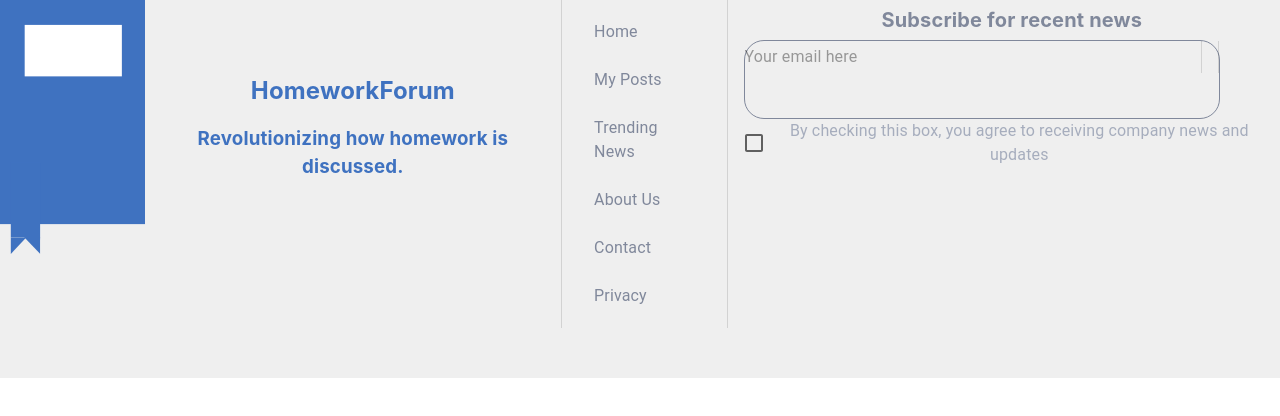
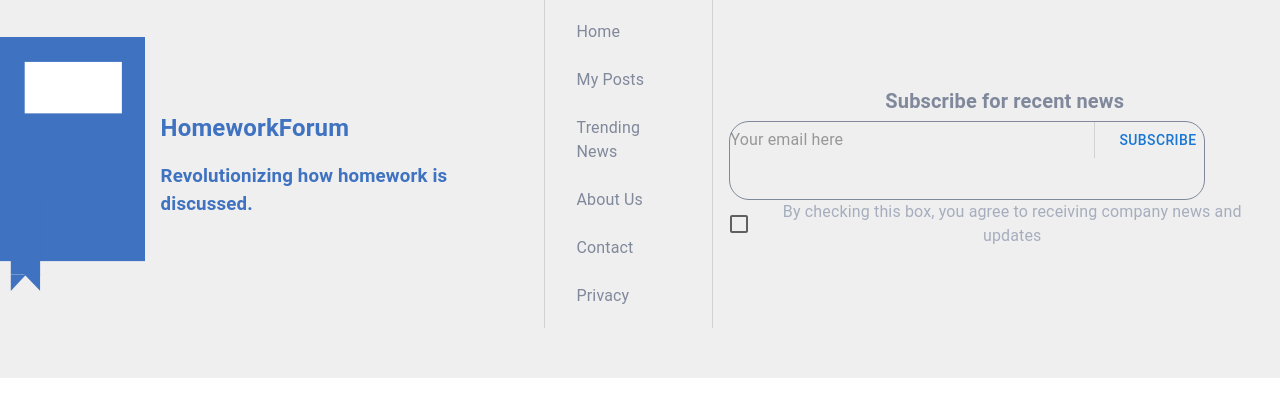
Before and after one commit to cornellh4i/newbie-hackathon, a React (Create React App) app in the folder frontend/: page / in a window 1280 px wide. Shown: the top 416 px of the page. Built offline with nearby package versions, Linux system fonts and the light colour scheme.

Commit message:
added the button

```diff
--- a/frontend/src/components/BottomNavigation.tsx
+++ b/frontend/src/components/BottomNavigation.tsx
@@ -14,6 +14,7 @@ import FormGroup from '@mui/material/FormGroup';
 import FormControlLabel from '@mui/material/FormControlLabel';
 import Checkbox from '@mui/material/Checkbox';
 import InputBase from '@mui/material/InputBase';
+import Button from '@mui/material/Button';
 
 export default function SimpleContainer() {
   return (
@@ -22,24 +23,29 @@ export default function SimpleContainer() {
       <Container maxWidth={false} disableGutters>
         <Box sx={{ bgcolor: '#EFEFEF', height: '378px' }}>
           <Stack
+            direction="row"
+            justifyContent="space-evenly"
+            alignItems="center"
             spacing={2}
-            direction="row"
-            divider={<Divider orientation='vertical' flexItem />}>
+            divider={<Divider orientation='vertical' flexItem />}
+            alignContent={'center'}
+          >
             <Box sx={{ fontSize: 'sm', color: 'text.tertiary' }}>
               <Stack
                 direction="row"
                 justifyContent="center"
                 alignItems="center"
                 spacing={2}
+                style={{ alignSelf: 'center' }}
               >
                 <img src={HomeworkForumLogo} className='Homework-Logo' alt='logo' height={254} width={145} />
                 <Stack
                   spacing={2}
                   direction="column"
-                  fontFamily='Inter'
                   fontStyle='normal'
                   color='#3F72C0'
                   fontWeight='700'
+                  textAlign='left'
                 >
                   <h2>{'HomeworkForum'}</h2>
                   <h3>{'Revolutionizing how homework is discussed.'}</h3>
@@ -47,7 +53,7 @@ export default function SimpleContainer() {
               </Stack>
             </Box>
             <Box>
-              <List sx={{ fontSize: '24px', color: '#80889B', fontFamily: 'Inter', fontStyle: 'normal', fontWeight: '700', lineHeight: '40px' }}>
+              <List sx={{ fontSize: '24px', color: '#80889B', fontFamily: 'Inter', fontStyle: 'normal', fontWeight: 'bold', lineHeight: '40px', margin: '2' }}>
                 <ListItem disablePadding>
                   <ListItemButton>
                     <ListItemText primary="Home" />
@@ -80,8 +86,15 @@ export default function SimpleContainer() {
                 </ListItem>
               </List>
             </Box>
-            <Stack sx={{ fontSize: '24px', color: '#80889B', fontFamily: 'Inter', fontStyle: 'normal', fontWeight: '700', lineHeight: '40px' }}>
-              <sub>Subscribe for recent news</sub>
+            <Stack sx={{
+              fontSize: '24px',
+              color: '#80889B',
+              fontStyle: 'normal',
+              fontWeight: '400',
+              lineHeight: '40px',
+              alignContent: 'center'
+            }} >
+              <sub> <b>Subscribe for recent news</b></sub>
               <Box
                 sx={{
                   width: 476,
@@ -90,18 +103,25 @@ export default function SimpleContainer() {
                   border: 1,
                   borderRadius: 5,
                   alignContent: 'flex-align',
+                  alignItems: 'center'
                 }}
               >
                 <Stack
                   spacing={2}
                   direction="row"
-                  divider={<Divider orientation='vertical' flexItem />}>
+                  justifyContent="center"
+                  alignItems="center"
+                >
                   <InputBase
-                    sx={{ ml: 1, flex: 1 }}
+                    sx={{ ml: 1, flex: 1, alignContent: 'center' }}
                     placeholder="Your email here"
                     inputProps={{ 'aria-label': 'email' }}
                   />
                   <Divider orientation='vertical' flexItem />
+                  <Button
+                    color="primary"
+                    variant="text"
+                  >Subscribe</Button>
                 </Stack>
               </Box>
               <Box sx={{ fontSize: '12px', color: '#A6ADBD' }}>
@@ -113,6 +133,6 @@ export default function SimpleContainer() {
           </Stack>
         </Box>
       </Container>
-    </React.Fragment>
+    </React.Fragment >
   );
 }
```
